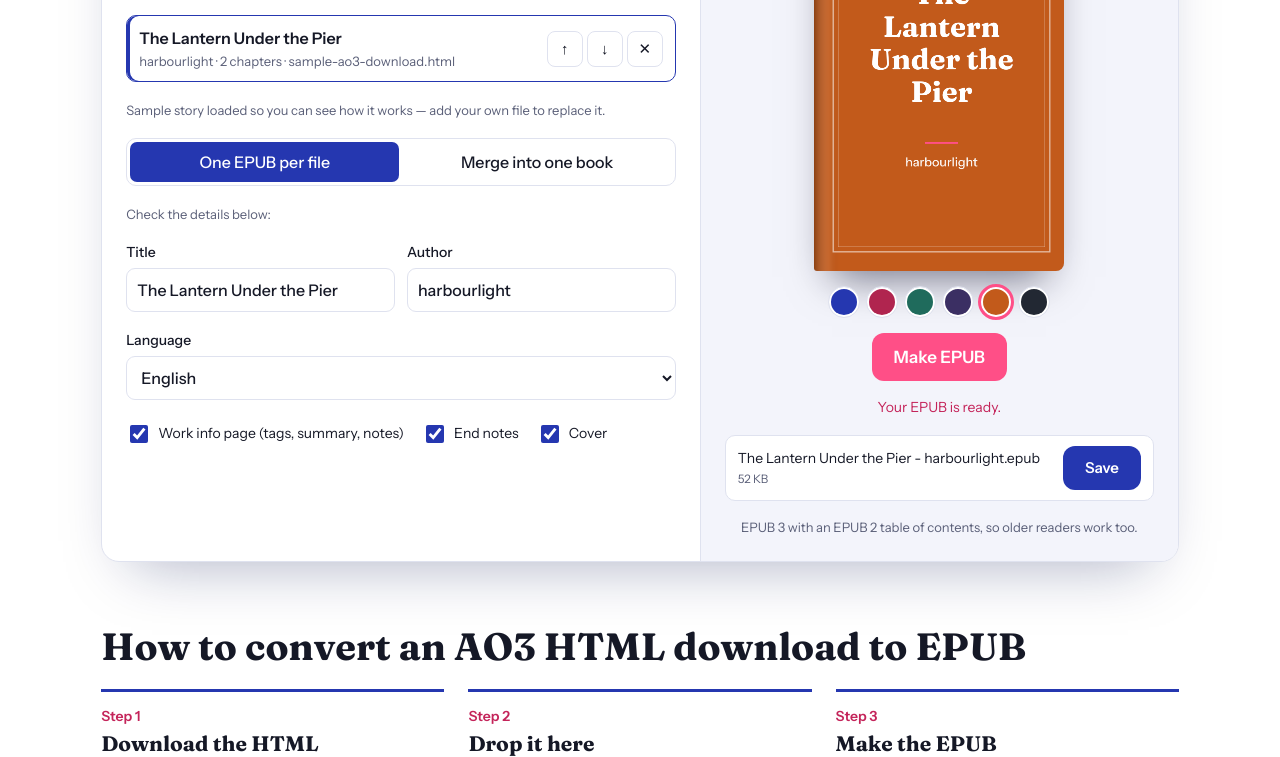
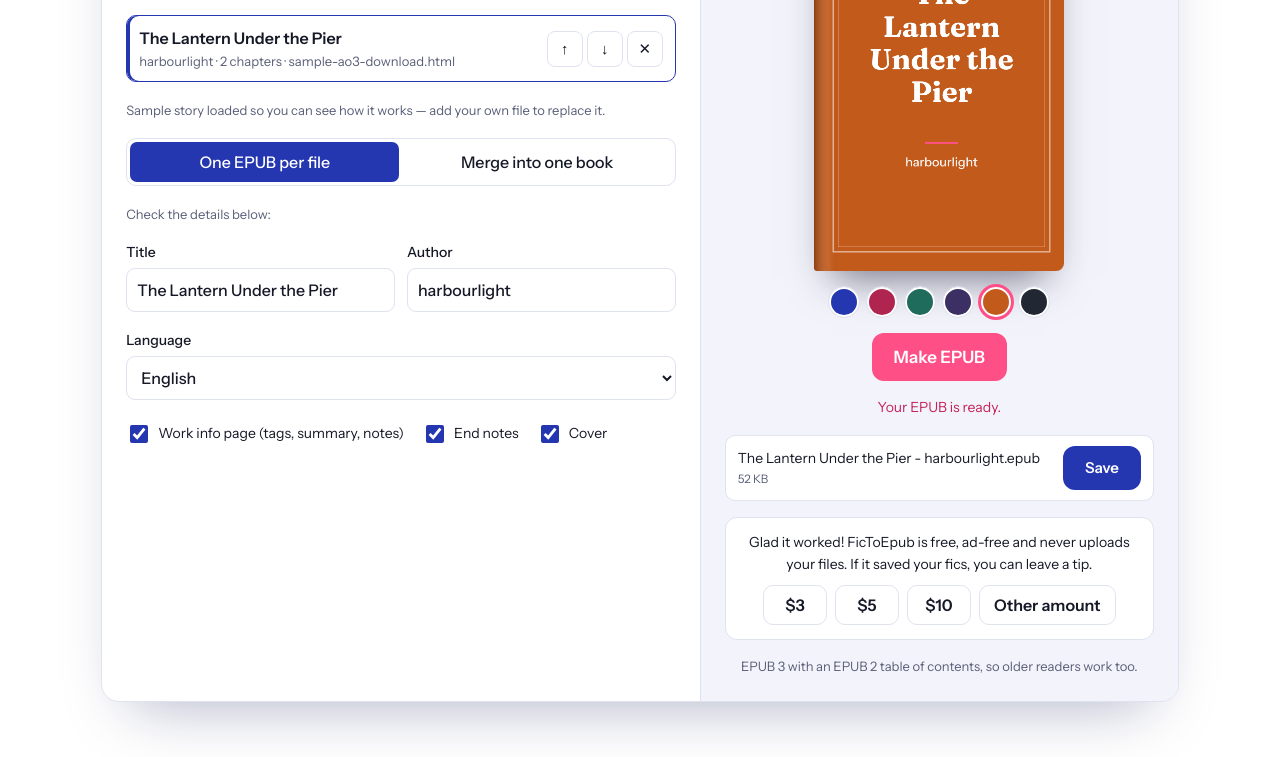
Before and after one commit to helloyansquared/fic-bindery, a plain HTML site: page public/index.html in a window 1280 px wide. Both pictures are taken after a click on the button "Make EPUB". Shown: the part 450-1207 px from the top of the page. Drawn offline with Linux system fonts and the light colour scheme.

Commit message:
Add pay-what-you-want tip buttons via Dodo Payments
Co-Authored-By: Claude Opus 5.5 <noreply@anthropic.com>
Claude-Session: https://claude.ai/code/session_01GoobaZfrhnBTFcTvy2Gazy

```diff
--- a/public/index.html
+++ b/public/index.html
@@ -83,6 +83,10 @@ input[type=text],select{font:inherit;font-size:16px;min-height:44px;padding:8px
 .out .r{display:grid;grid-template-columns:minmax(0,1fr) auto;gap:10px;align-items:center;background:var(--bg);border:1px solid var(--line);border-radius:10px;padding:10px 12px}
 .out .r span{font-size:14px;overflow-wrap:anywhere}.out small{display:block;color:var(--soft)}
 .note{font-size:13px;color:var(--soft);text-align:center;margin:0}
+.tip{width:100%;background:var(--bg);border:1px solid var(--line);border-radius:12px;padding:14px;text-align:center}
+.tip p{margin:0 0 10px;font-size:14px}.tipbtns{display:flex;gap:8px;justify-content:center;flex-wrap:wrap}
+.tipbtns a{min-height:40px;min-width:64px;padding:0 14px;display:inline-flex;align-items:center;justify-content:center;border-radius:10px;border:1px solid var(--line);color:var(--ink);text-decoration:none;font-weight:600}
+.tipbtns a:hover,.tipbtns a:focus-visible{border-color:var(--pink);color:var(--pinkink);outline:none}
 .msg{font-size:14px;color:var(--pinkink);margin:0;min-height:1em}
 .band{padding:clamp(36px,5vw,64px) 0}
 .how{display:grid;grid-template-columns:repeat(3,minmax(0,1fr));gap:24px;margin-top:22px;padding:0;list-style:none;counter-reset:s}
@@ -139,6 +143,7 @@ footer{background:var(--cloth2);color:#cdd3f5;font-size:14px;padding:28px 0}foot
     <button class="btn" id="go" type="button">Make EPUB</button>
     <p class="msg" id="msg" role="status"></p>
     <div class="out" id="out"></div>
+    <div class="tip" id="tip" hidden><p>Glad it worked! FicToEpub is free, ad-free and never uploads your files. If it saved your fics, you can leave a tip.</p><div class="tipbtns" id="tipbtns"></div></div>
     <p class="note">EPUB 3 with an EPUB 2 table of contents, so older readers work too.</p>
   </div>
 </section>
@@ -167,7 +172,7 @@ footer{background:var(--cloth2);color:#cdd3f5;font-size:14px;padding:28px 0}foot
 <!-- AD SLOT: after FAQ -->
 </main>
 
-<footer><div class="wrap">FicToEpub is an independent tool and is not affiliated with Archive of Our Own or the Organization for Transformative Works. Fanworks belong to their creators — convert for personal reading only.</div></footer>
+<footer><div class="wrap"><p id="tipfoot" hidden style="margin:0 0 8px">Free, no ads, no tracking. <a id="tiplink" href="#" target="_blank" rel="noopener">Support FicToEpub</a></p>FicToEpub is an independent tool and is not affiliated with Archive of Our Own or the Organization for Transformative Works. Fanworks belong to their creators — convert for personal reading only.</div></footer>
 
 <script id="sample" type="text/plain">
 <html><head><title>The Lantern Under the Pier - harbourlight - Original Work</title></head><body>
@@ -349,6 +354,12 @@ blockquote{margin:.6em 1.2em}.meta{font-size:.92em}.meta blockquote{font-style:n
 /*CORE-END*/
 
 const $ = id => document.getElementById(id);
+const TIP_URL = "https://checkout.dodopayments.com/buy/pdt_0NshyNUp6VOvbCDYHhw7Q"; // Dodo Payments pay-what-you-want checkout link (https://checkout.dodopayments.com/buy/pdt_...)
+const tipHref = a => TIP_URL + "?quantity=1" + (a ? "&paymentAmount=" + a : "");
+if (TIP_URL) {
+  $("tipbtns").innerHTML = [3, 5, 10].map(a => `<a href="${tipHref(a)}" target="_blank" rel="noopener">$${a}</a>`).join("") + `<a href="${tipHref("")}" target="_blank" rel="noopener">Other amount</a>`;
+  $("tiplink").href = tipHref(""); $("tipfoot").hidden = false;
+}
 const parser = new DOMParser(), ser = new XMLSerializer();
 const COLORS = ["#2537b0", "#b0254f", "#1f6b5c", "#3b2f63", "#c25a1b", "#222833"];
 const st = { works: [], sel: 0, merged: false, book: { title: "", author: "", lang: "en", color: COLORS[0] }, sample: true };
@@ -433,6 +444,7 @@ async function make() {
         offer(fname(w.title, w.author), CORE.buildEpub({ title: w.title, author: w.author, lang: w.lang, cover, sections: [{ title: w.title, children: CORE.sectionsFor(fresh(w), w.title, w.author, opt, ser, d) }] }, ser, d));
       }
     }
+    if (TIP_URL) $("tip").hidden = false;
     $("msg").textContent = st.works.length > 1 && !st.merged ? `${st.works.length} EPUBs ready.` : "Your EPUB is ready.";
   } catch (e) { $("msg").textContent = "Something in this file couldn't be converted: " + (e && e.message || e); }
   render();
```
Also changed, not shown: src/index.html (+13 -1 lines).
